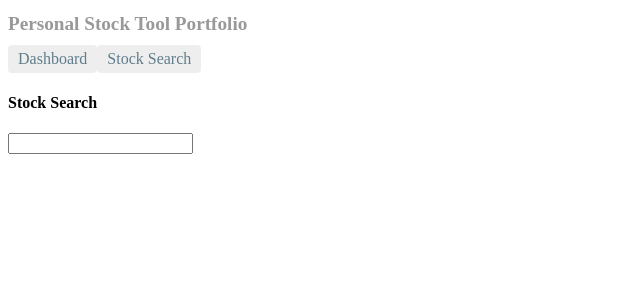
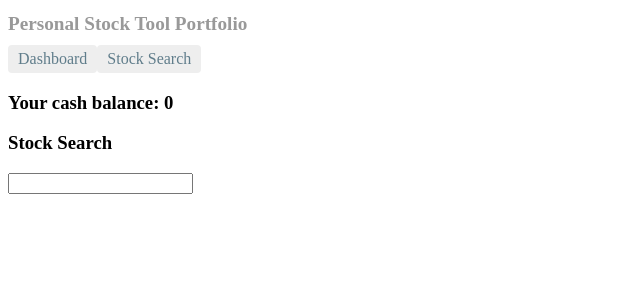
Before and after one commit to michelleatrache/stock-tool, an Angular app: page /stock-search in a window 1280 px wide. Shown: the top 300 px of the page, without its empty margins (0-640 px from the left). Built offline with nearby package versions, Linux system fonts and the light colour scheme.

Commit message:
cash balance shown across

```diff
--- a/src/app/app.component.ts
+++ b/src/app/app.component.ts
@@ -6,6 +6,5 @@ import { Component } from '@angular/core';
   styleUrls: ['./app.component.css']
 })
 export class AppComponent {
-  balance: number;
   title = 'Personal Stock Tool Portfolio';
 }
--- a/src/app/dashboard/dashboard.component.ts
+++ b/src/app/dashboard/dashboard.component.ts
@@ -27,7 +27,7 @@ export class DashboardComponent {
   }
 
   subtractBalance(){
-    this.balance = this.balance - this.updateAmount;
+    this.userService.subtract(this.updateAmount);
     this.updateBalance();
   }
 }
--- a/src/app/stock-search/stock-search.component.html
+++ b/src/app/stock-search/stock-search.component.html
@@ -1,5 +1,6 @@
 <div id="search-component">
-  <h4>Stock Search</h4>
+  <h3>Your cash balance: {{this.balance}}</h3>
+  <h3>Stock Search</h3>
 
   <input #searchBox id="search-box" (keyup)="search(searchBox.value)" />
 
--- a/src/app/stock-search/stock-search.component.ts
+++ b/src/app/stock-search/stock-search.component.ts
@@ -1,15 +1,22 @@
 import { Component, OnInit } from '@angular/core';
+import { UserService }      from '../user.service';
 
 @Component({
   selector: 'app-stock-search',
   templateUrl: './stock-search.component.html',
   styleUrls: ['./stock-search.component.css']
 })
-export class StockSearchComponent implements OnInit {
+export class StockSearchComponent {
+  balance: number;
 
-  constructor() { }
+  constructor(private userService: UserService) { }
 
   ngOnInit() {
+    this.updateBalance();
+  }
+
+  updateBalance(){
+    this.balance = this.userService.getBalance();
   }
 
 }
```
